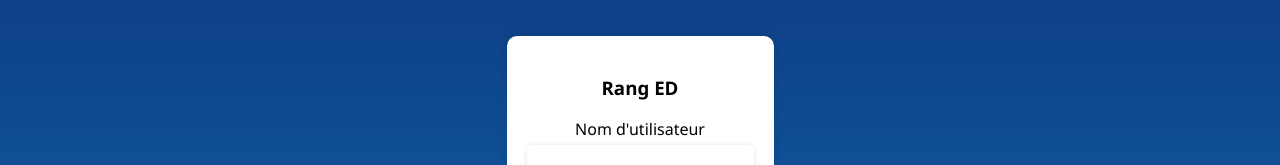
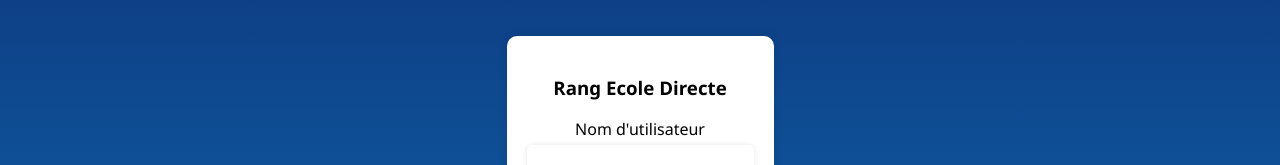
Before and after one commit to TapsHTS/ranged, a plain HTML site: page index.html in a window 1280 px wide. Shown: the top 165 px of the page. Drawn offline with Linux system fonts and the light colour scheme.

Commit message:
Update index.html

```diff
--- a/index.html
+++ b/index.html
@@ -8,7 +8,7 @@
 
 <body>
     <div class="formMenu">
-        <h3>Rang ED</h3>
+        <h3>Rang Ecole Directe</h3>
         <label>Nom d'utilisateur</label>
         <input type="text" id="username">
         <label>Mot de passe</label>
```
